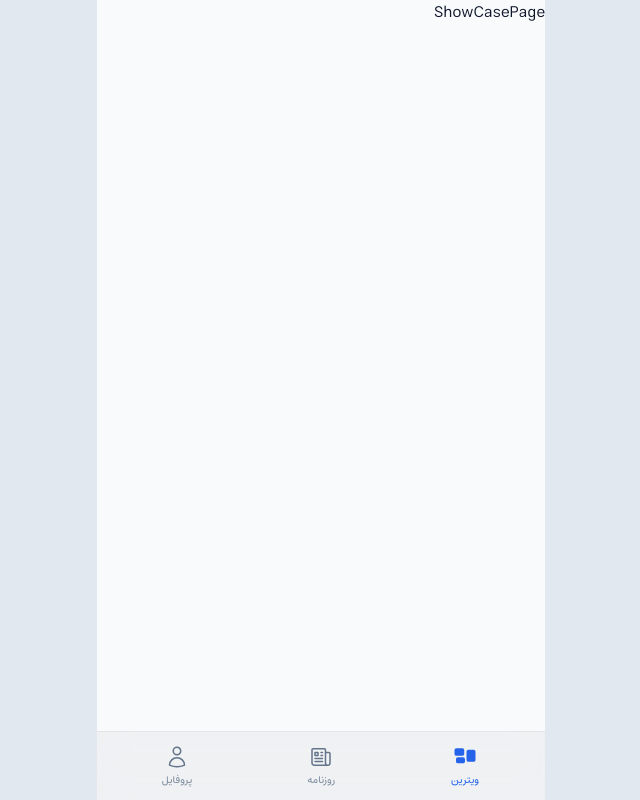
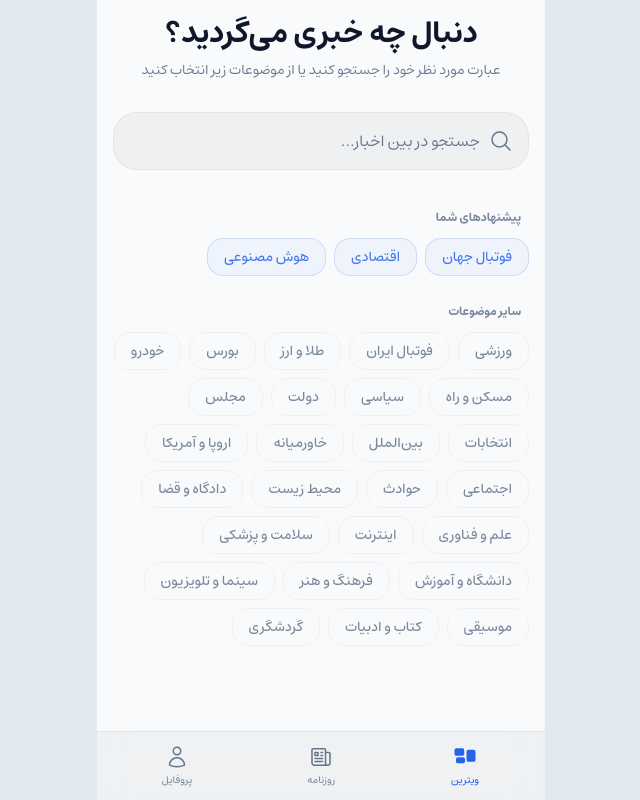
Before and after one commit to AminHosseinS/news-recommender-frontend, a React (Vite) app: page /showcase in a window 1280 px wide. Shown: the whole page, without its empty margins (319-959 px from the left). Built offline with nearby package versions, Linux system fonts and the light colour scheme.

Commit message:
feat : showcase page

```diff
--- a/src/pages/ShowCasePage.jsx
+++ b/src/pages/ShowCasePage.jsx
@@ -1,5 +1,136 @@
-import React from "react";
+import React, { useState } from "react";
+import { MagnifyingGlassIcon } from "@heroicons/react/24/outline";
+
+const TAGS_DATA = [
+  { name: "ورزشی", slug: "sports" },
+  { name: "فوتبال ایران", slug: "iranian-football" },
+  { name: "فوتبال جهان", slug: "world-football" },
+  { name: "اقتصادی", slug: "economy" },
+  { name: "طلا و ارز", slug: "gold-and-currency" },
+  { name: "بورس", slug: "stock-market" },
+  { name: "خودرو", slug: "automotive" },
+  { name: "مسکن و راه", slug: "housing-and-roads" },
+  { name: "سیاسی", slug: "politics" },
+  { name: "دولت", slug: "government" },
+  { name: "مجلس", slug: "parliament" },
+  { name: "انتخابات", slug: "elections" },
+  { name: "بین‌الملل", slug: "international" },
+  { name: "خاورمیانه", slug: "middle-east" },
+  { name: "اروپا و آمریکا", slug: "europe-and-america" },
+  { name: "اجتماعی", slug: "society" },
+  { name: "حوادث", slug: "incidents" },
+  { name: "محیط زیست", slug: "environment" },
+  { name: "دادگاه و قضا", slug: "courts-and-judiciary" },
+  { name: "علم و فناوری", slug: "science-and-technology" },
+  { name: "اینترنت", slug: "internet" },
+  { name: "هوش مصنوعی", slug: "artificial-intelligence" },
+  { name: "سلامت و پزشکی", slug: "health-and-medicine" },
+  { name: "دانشگاه و آموزش", slug: "university-and-education" },
+  { name: "فرهنگ و هنر", slug: "culture-and-art" },
+  { name: "سینما و تلویزیون", slug: "cinema-and-television" },
+  { name: "موسیقی", slug: "music" },
+  { name: "کتاب و ادبیات", slug: "books-and-literature" },
+  { name: "گردشگری", slug: "tourism" },
+];
 
 export default function ShowCasePage() {
-  return <div>ShowCasePage</div>;
+  const [searchQuery, setSearchQuery] = useState("");
+
+  const userFavorites = [
+    "artificial-intelligence",
+    "world-football",
+    "economy",
+  ];
+
+  const handleSearchSubmit = (e) => {
+    if (e.key === "Enter" && searchQuery.trim() !== "") {
+      console.log(`جستجوی اخبار با عبارت: ${searchQuery}`);
+      // navigate(`/search?q=${searchQuery}`)
+    }
+  };
+
+  const handleCategoryClick = (slug) => {
+    console.log(`هدایت به صفحه دسته‌بندی: ${slug}`);
+  };
+
+  const favoriteTags = TAGS_DATA.filter((tag) =>
+    userFavorites.includes(tag.slug),
+  );
+
+  const normalTags = TAGS_DATA.filter(
+    (tag) => !userFavorites.includes(tag.slug),
+  );
+
+  return (
+    // با استفاده از flex و justify-center محتوا را در وسط صفحه قرار می‌دهیم
+    <div className="w-full min-h-full bg-background font-sans flex flex-col justify-center pb-20">
+      <div className="w-full max-w-2xl mx-auto p-4 flex flex-col items-center gap-8">
+        {/* پیام خوش‌آمدگویی شبیه به چت‌بات‌ها */}
+        <div className="text-center">
+          <h1 className="text-2xl md:text-3xl font-bold text-text-main mb-2">
+            دنبال چه خبری می‌گردید؟
+          </h1>
+          <p className="text-sm text-text-muted">
+            عبارت مورد نظر خود را جستجو کنید یا از موضوعات زیر انتخاب کنید
+          </p>
+        </div>
+
+        {/* باکس جستجو - بدون سایه و با طراحی کپسولی */}
+        <div className="relative w-full max-w-xl">
+          <input
+            type="text"
+            placeholder="جستجو در بین اخبار..."
+            value={searchQuery}
+            onChange={(e) => setSearchQuery(e.target.value)}
+            onKeyDown={handleSearchSubmit}
+            className="w-full bg-surface text-text-main border border-border-subtle rounded-3xl py-4 pr-12 pl-4 text-base focus:outline-none focus:border-primary transition-colors placeholder:text-text-muted"
+          />
+          <MagnifyingGlassIcon className="w-6 h-6 text-text-muted absolute right-4 top-1/2 -translate-y-1/2 pointer-events-none" />
+        </div>
+
+        {/* لیست موضوعات در قالب پیشنهادها (Suggestions) */}
+        <div className="w-full max-w-xl flex flex-col gap-5 mt-2 opacity-85">
+          {favoriteTags.length > 0 && (
+            <div className="flex flex-col gap-3">
+              <h3 className="text-xs font-bold text-text-muted px-2">
+                پیشنهادهای شما
+              </h3>
+              <div className="flex flex-wrap gap-2 ">
+                {favoriteTags.map((tag) => (
+                  <button
+                    key={tag.slug}
+                    onClick={() => handleCategoryClick(tag.slug)}
+                    className="px-4 py-2 text-sm font-medium rounded-2xl border transition-all duration-200
+                             bg-primary/5 text-primary border-primary/20 hover:bg-primary/10"
+                  >
+                    {tag.name}
+                  </button>
+                ))}
+              </div>
+            </div>
+          )}
+
+          {normalTags.length > 0 && (
+            <div className="flex flex-col gap-3">
+              <h3 className="text-xs font-bold text-text-muted px-2 mt-2">
+                سایر موضوعات
+              </h3>
+              <div className="flex flex-wrap gap-2 ">
+                {normalTags.map((tag) => (
+                  <button
+                    key={tag.slug}
+                    onClick={() => handleCategoryClick(tag.slug)}
+                    className="px-4 py-2 text-sm font-medium rounded-2xl border transition-all duration-200
+                             bg-transparent text-text-muted border-border-subtle hover:bg-surface hover:text-text-main"
+                  >
+                    {tag.name}
+                  </button>
+                ))}
+              </div>
+            </div>
+          )}
+        </div>
+      </div>
+    </div>
+  );
 }
```
